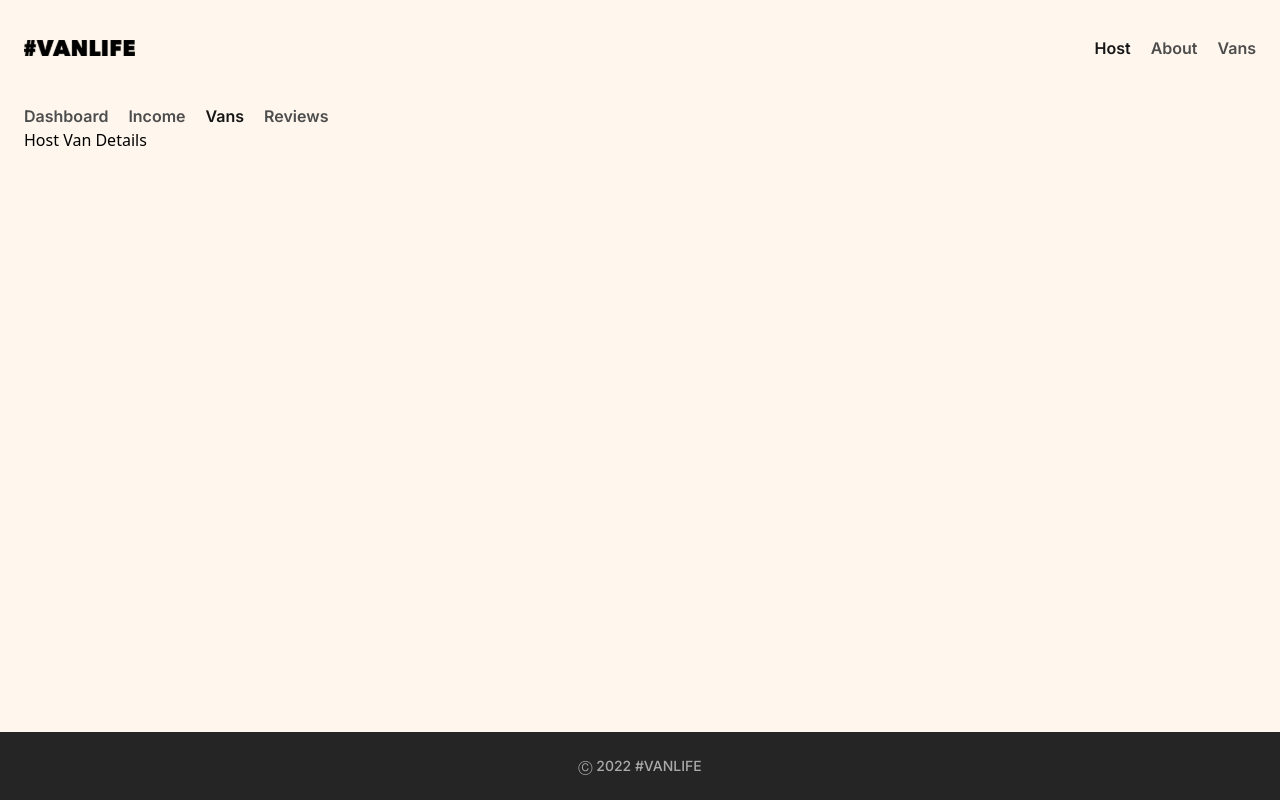
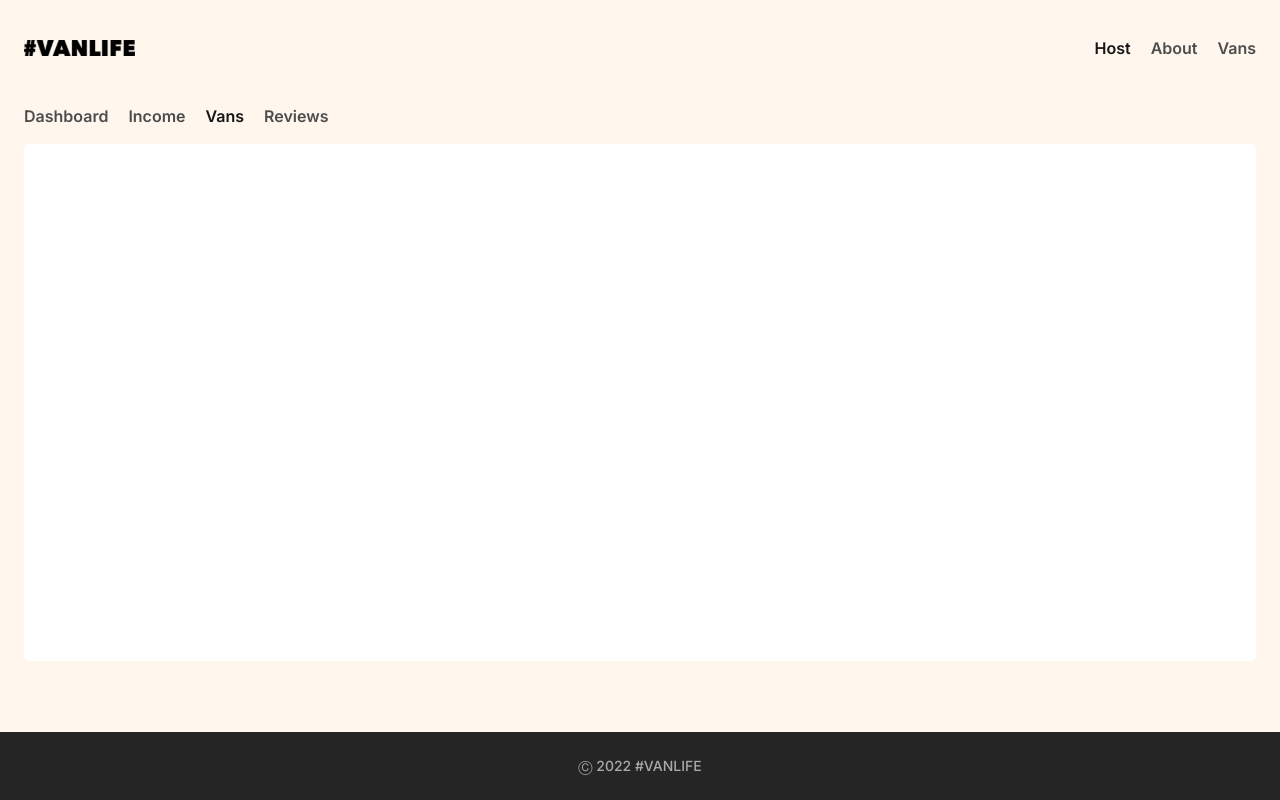
Before and after one commit to SGM-dev/van-life, a React (Vite) app: page /host/vans/1 in a window 1280 px wide. Built offline with nearby package versions, Linux system fonts and the light colour scheme; what miragejs would draw is missing.

Commit message:
add container for HostVanDetail

```diff
--- a/src/pages/Host/HostVanDetail.jsx
+++ b/src/pages/Host/HostVanDetail.jsx
@@ -1,5 +1,18 @@
+import { useEffect, useState } from "react";
+import { useParams, Outlet } from "react-router-dom";
+
 function HostVanDetail() {
-  return <h1>Host Van Details</h1>;
+  const params = useParams();
+
+  const [van, setVan] = useState(null);
+
+  return (
+    <main className=" mt-4 h-5/6 justify-center rounded-md bg-white py-6 font-inter">
+      <div className="van-info">
+        {/* <img src={van.imageUrl} alt={`Picture of ${van.name} van`} /> */}
+      </div>
+    </main>
+  );
 }
 
 export default HostVanDetail;
```
